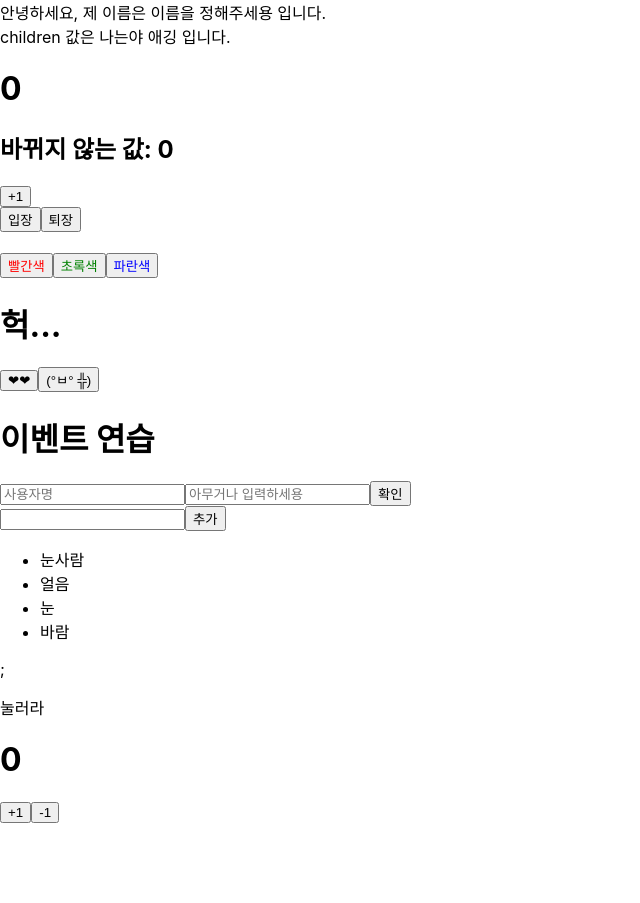
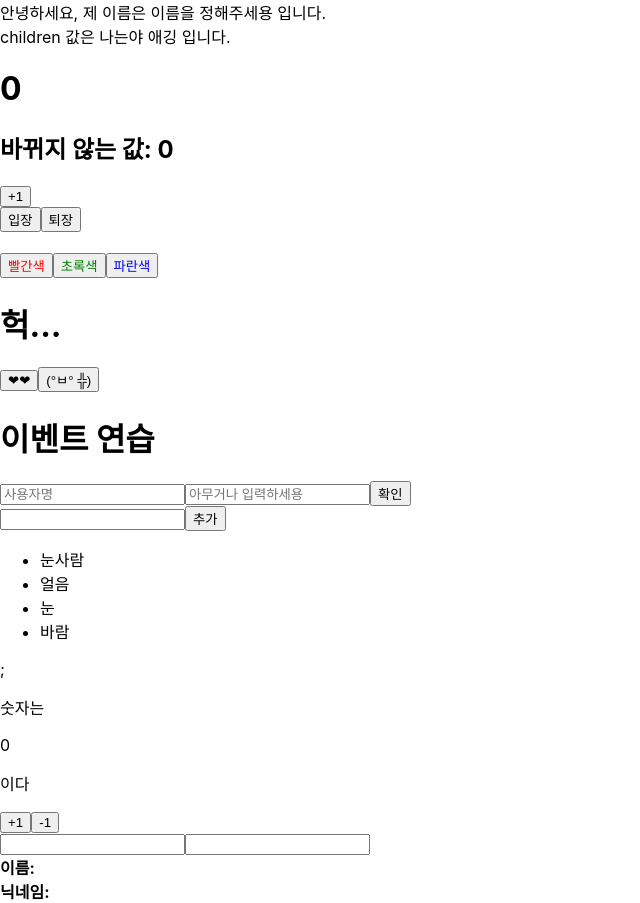
Before and after one commit to winternuary/React, a React (Create React App) app in the folder practice/: page / in a window 1280 px wide. Shown: the whole page, without its empty margins (0-640 px from the left). Before the commit the page ends 823 px from the top, so only its background shows below. Built offline with nearby package versions, Linux system fonts and the light colour scheme.

Commit message:
usestate

```diff
--- a/practice/src/App.js
+++ b/practice/src/App.js
@@ -5,6 +5,7 @@ import State from "./practice/UseStatee";
 import EventPractice from "./practice/EventPractice";
 import IterationSample from "./practice/IterationSample";
 import UseState from "./practice/UseStateA";
+import Info from "./practice/info";
 
 function App() {
   return (
@@ -16,6 +17,7 @@ function App() {
       <EventPractice />
       <IterationSample />
       <UseState />
+      <Info />
     </div>
   );
 }
--- a/practice/src/practice/UseStateA.js
+++ b/practice/src/practice/UseStateA.js
@@ -1,11 +1,11 @@
-import {useState} from 'react';
+import { useState } from "react";
 
-const Counter = () =>  {
+const Counter = () => {
     const [value, setValue] = useState(0);
 
     return(
         <div>
-            <p>눌러라 <h1>{value}</h1></p>
+            <p>숫자는 <p>{value}</p>이다</p>
             <button onClick={()=>setValue(value+1)}>+1</button>
             <button onClick={()=>setValue(value-1)}>-1</button>
         </div>
--- /dev/null
+++ b/practice/src/practice/info.js
@@ -0,0 +1,34 @@
+import { useState } from "react";
+
+const Info = () => {
+    const [name, setName] = useState("");
+    const [nickname, setNickname] = useState("");
+
+    const onCangeName = e => {
+        setName(e.target.value);
+    };
+
+    const onChageNickname = e => {
+        setNickname(e.target.value);
+    };
+
+    return(
+        <div>
+            <div>
+                <input value={name} onChange={onCangeName} />
+                <input value={nickname} onChange={onChageNickname} />
+            </div>
+            <div>
+                <div>
+                    <b>이름:</b>{name}
+                </div>
+                <div>
+                    <b>닉네임:</b>{nickname}
+                </div>
+            </div>
+        </div>
+    )
+
+};
+
+export default Info;
```
